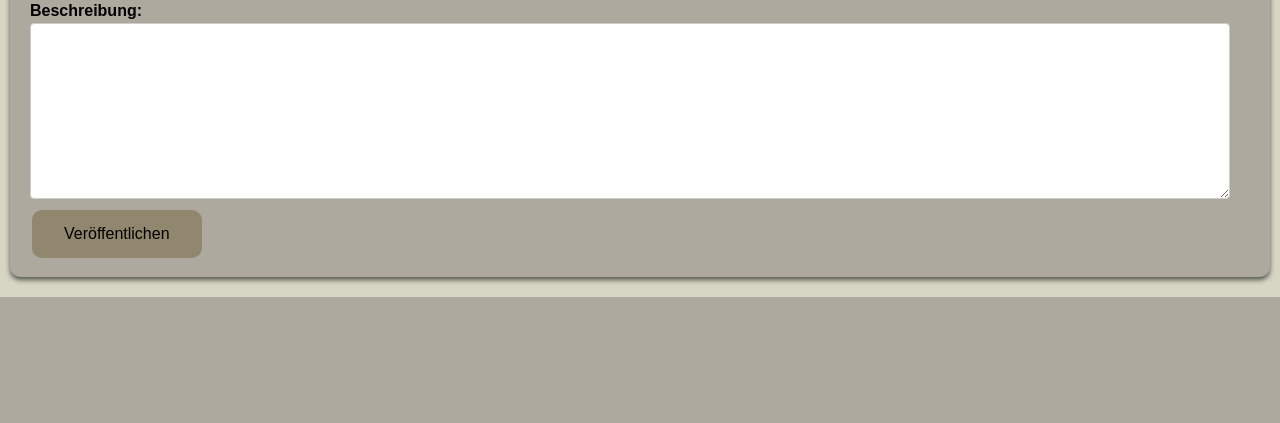
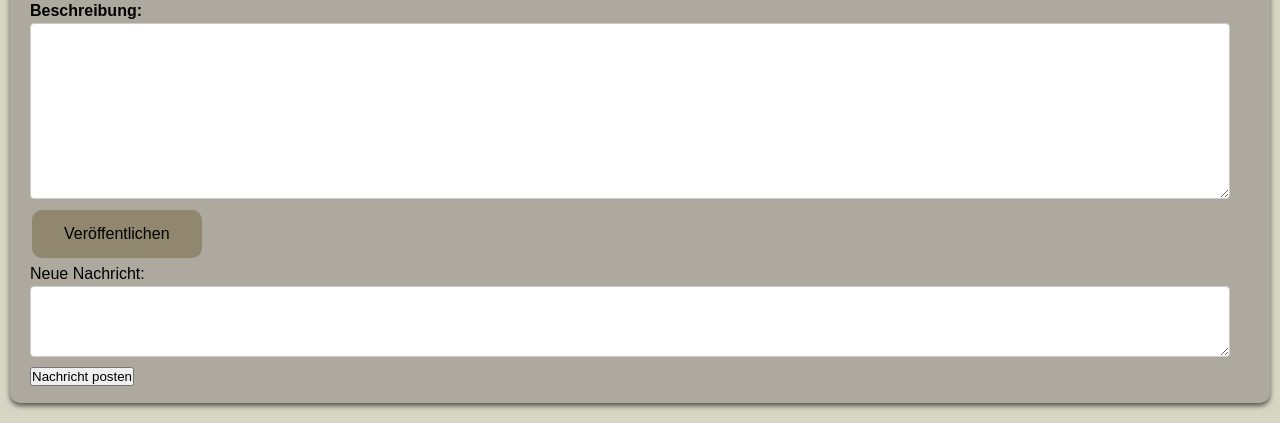
Before and after one commit to HKemper1/SetMatch, a PHP site: page / in a window 1280 px wide. Shown: the part 1465-1888 px from the top of the page. Before the commit the page ends 1762 px from the top, so only its background shows below. Run offline with PHP 8.4, Linux system fonts and the light colour scheme.

Commit message:
Anpassungen

```diff
--- a/index.php
+++ b/index.php
@@ -107,10 +107,13 @@ require_once $abs_path . "/php/include/head.php";
                                                 maxlength="1000"></textarea>
 
             <input type="submit" class="button" id="beitrag" name="beitrag" value="Veröffentlichen">
+            <form action="post_message.php" method="POST">
+                <label for="message">Neue Nachricht:</label><br>
+                <textarea id="message" name="message" cols="50" rows="3"></textarea><br>
+                <input type="submit" value="Nachricht posten">
+            </form>
         </div>
     </section>
-
-
 </main>
 
 <?php
```
Also changed, not shown: php/controller/forums-controller.php (added).
